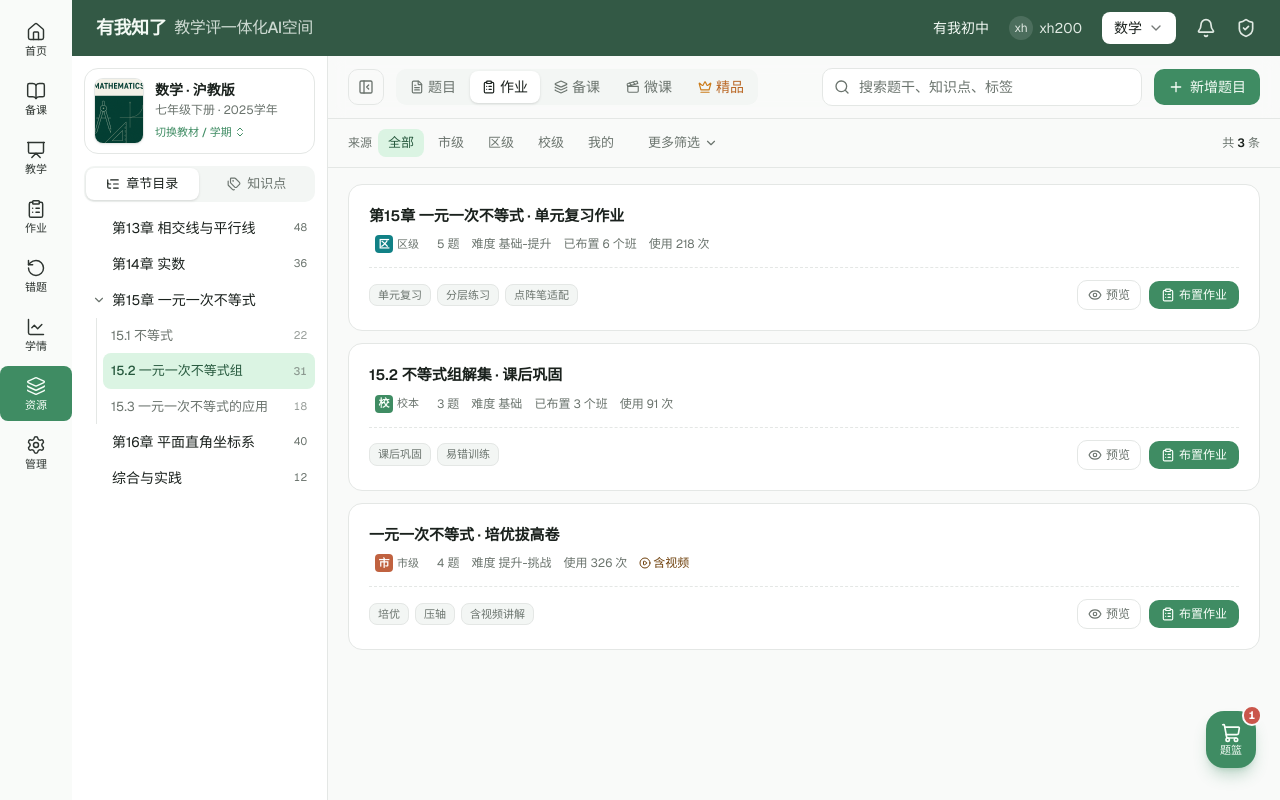
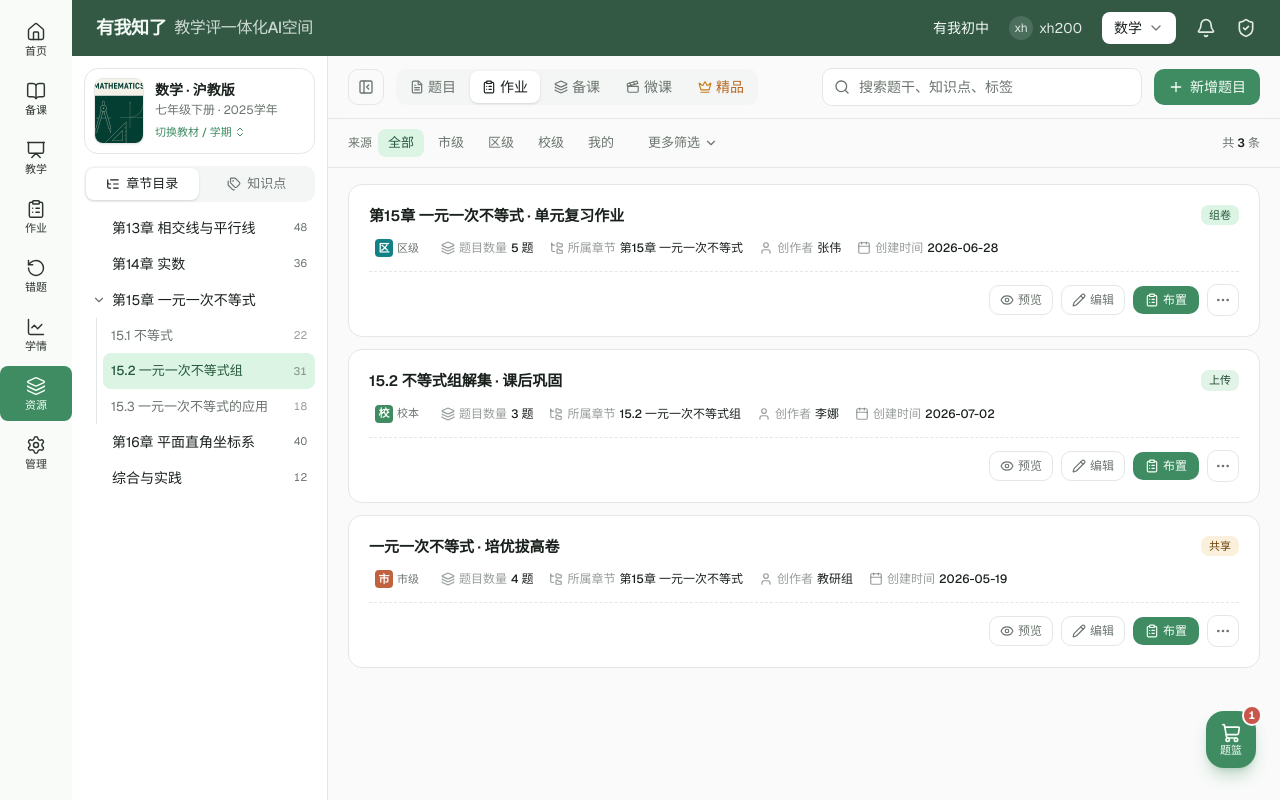
Before and after one commit to kosaxuqasa60-cloud/-project, a Next.js app: page / in a window 1280 px wide. Both pictures are taken after a click on the button "作业". Built offline with nearby package versions, Linux system fonts and the light colour scheme.

Commit message:
feat: enhance resource workbench with new homework data fields and UI refactor
Co-authored-by: kosaxuqasa60-cloud <296071554+kosaxuqasa60-cloud@users.noreply.github.com>

```diff
--- a/components/resource-workbench.tsx
+++ b/components/resource-workbench.tsx
@@ -22,6 +22,14 @@ import {
   Clapperboard,
   Eye,
   ChevronLeft,
+  MoreHorizontal,
+  Pencil,
+  Copy,
+  Share2,
+  ClipboardCheck,
+  Calendar,
+  User,
+  FolderTree,
 } from "lucide-react"
 import { cn } from "@/lib/utils"
 import { ChapterSidebar } from "@/components/chapter-sidebar"
@@ -263,6 +271,7 @@ export const questions: Question[] = [
 ]
 
 /* 其他资源类型数据 */
+type ResSource = "组卷" | "上传" | "共享"
 type ResItem = {
   id: string
   title: string
@@ -274,6 +283,11 @@ type ResItem = {
   /* 试卷/资源包内题目（预览二级页用） */
   qIds?: string[]
   videoCount?: number
+  /* 作业列表展示字段 */
+  source?: ResSource
+  chapter?: string
+  creator?: string
+  createdAt?: string
 }
 
 const homeworkData: ResItem[] = [
@@ -285,6 +299,10 @@ const homeworkData: ResItem[] = [
     tags: ["单元复习", "分层练习", "点阵笔适配"],
     action: "布置作业",
     qIds: ["q1", "q2", "q3", "q4", "q5"],
+    source: "组卷",
+    chapter: "第15章 一元一次不等式",
+    creator: "张伟",
+    createdAt: "2026-06-28",
   },
   {
     id: "hw2",
@@ -294,6 +312,10 @@ const homeworkData: ResItem[] = [
     tags: ["课后巩固", "易错训练"],
     action: "布置作业",
     qIds: ["q2", "q3", "q1"],
+    source: "上传",
+    chapter: "15.2 一元一次不等式组",
+    creator: "李娜",
+    createdAt: "2026-07-02",
   },
   {
     id: "hw3",
@@ -304,6 +326,10 @@ const homeworkData: ResItem[] = [
     action: "布置作业",
     hasVideo: true,
     qIds: ["q4", "q5", "q2", "q1"],
+    source: "共享",
+    chapter: "第15章 一元一次不等式",
+    creator: "教研组",
+    createdAt: "2026-05-19",
   },
 ]
 
@@ -535,7 +561,27 @@ function QuestionCard({
 
         {/* 展开详情：Tab 切换 */}
         {open && (
-          <div className="mt-3 rounded-lg border border-border">
+          <div className="mt-3">
+            <QuestionDetailPanel q={q} tab={tab} onTab={setTab} />
+          </div>
+        )}
+      </div>
+    </article>
+  )
+}
+
+/* 单题详情面板（基本信息 / 系统标注），题库与作业预览共用 */
+function QuestionDetailPanel({
+  q,
+  tab,
+  onTab,
+}: {
+  q: Question
+  tab: "info" | "tags"
+  onTab: (t: "info" | "tags") => void
+}) {
+  return (
+    <div className="rounded-lg border border-border">
       <div className="flex items-center gap-1 border-b border-border px-2 pt-2">
         {[
           { key: "info" as const, label: "基本信息" },
@@ -543,7 +589,7 @@ function QuestionCard({
         ].map((t) => (
           <button
             key={t.key}
-                  onClick={() => setTab(t.key)}
+            onClick={() => onTab(t.key)}
             className={cn(
               "rounded-t-md px-3 py-1.5 text-xs font-medium transition",
               tab === t.key
@@ -572,9 +618,7 @@ function QuestionCard({
               <PlayCircle className="size-5" />
             </div>
             <div className="min-w-0 flex-1">
-                    <p className="truncate text-[13px] font-medium text-foreground">
-                      {q.videoTitle}
-                    </p>
+              <p className="truncate text-[13px] font-medium text-foreground">{q.videoTitle}</p>
               <p className="text-xs text-muted-foreground">讲解视频 · {q.videoDuration}</p>
             </div>
             <button className="rounded-md border border-border bg-card px-2.5 py-1 text-xs font-medium text-brand transition hover:bg-brand-soft">
@@ -591,9 +635,6 @@ function QuestionCard({
         </div>
       )}
     </div>
-        )}
-      </div>
-    </article>
   )
 }
 
@@ -623,6 +664,111 @@ function TagDimension({
         ))}
       </div>
     </div>
+  )
+}
+
+/* ---------------------------- 作业卡片 ---------------------------- */
+
+const sourceStyle: Record<ResSource, string> = {
+  组卷: "bg-brand-soft text-brand-soft-foreground",
+  上传: "bg-accent text-accent-foreground",
+  共享: "bg-warn/20 text-warn-foreground",
+}
+
+function HomeworkCard({ item, onPreview }: { item: ResItem; onPreview: () => void }) {
+  const [menuOpen, setMenuOpen] = useState(false)
+  const qCount = item.qIds?.length ?? 0
+
+  const metaItems: { icon: typeof User; label: string; value: string }[] = [
+    { icon: Layers, label: "题目数量", value: `${qCount} 题` },
+    { icon: FolderTree, label: "所属章节", value: item.chapter ?? "—" },
+    { icon: User, label: "创作者", value: item.creator ?? "—" },
+    { icon: Calendar, label: "创建时间", value: item.createdAt ?? "—" },
+  ]
+
+  const menu: { icon: typeof Trash2; label: string; danger?: boolean }[] = [
+    { icon: Copy, label: "复制" },
+    { icon: Share2, label: "共享" },
+    { icon: ClipboardCheck, label: "评分标准绑定" },
+    { icon: Trash2, label: "删除", danger: true },
+  ]
+
+  return (
+    <article className="rounded-xl border border-border bg-card p-4 transition hover:border-brand/40 hover:shadow-sm sm:p-5">
+      {/* 标题 + 级别 + 来源 */}
+      <div className="flex items-start gap-2">
+        <h3 className="min-w-0 flex-1 text-[15px] font-semibold text-foreground">{item.title}</h3>
+        {item.source && (
+          <span className={cn("shrink-0 rounded-md px-2 py-0.5 text-[11px] font-medium", sourceStyle[item.source])}>
+            {item.source}
+          </span>
+        )}
+      </div>
+
+      {/* 元信息：级别 / 题目数量 / 所属章节 / 创作者 / 创建时间 */}
+      <div className="mt-2.5 flex flex-wrap items-center gap-x-4 gap-y-1.5 text-xs text-muted-foreground">
+        <span className="inline-flex items-center gap-1">
+          <SourceBadge level={item.level} showLabel />
+        </span>
+        {metaItems.map((m) => (
+          <span key={m.label} className="inline-flex items-center gap-1">
+            <m.icon className="size-3.5 text-muted-foreground/70" />
+            <span className="text-muted-foreground/70">{m.label}</span>
+            <span className="font-medium text-foreground">{m.value}</span>
+          </span>
+        ))}
+      </div>
+
+      <div className="my-3 border-t border-dashed border-border" />
+
+      {/* 操作：预览 / 布置 / 编辑 / 更多 */}
+      <div className="flex items-center justify-end gap-2">
+        <button
+          onClick={onPreview}
+          className="inline-flex items-center gap-1 rounded-lg border border-border px-2.5 py-1.5 text-xs font-medium text-muted-foreground transition hover:border-brand/40 hover:text-foreground"
+        >
+          <Eye className="size-3.5" />
+          预览
+        </button>
+        <button className="inline-flex items-center gap-1 rounded-lg border border-border px-2.5 py-1.5 text-xs font-medium text-muted-foreground transition hover:border-brand/40 hover:text-foreground">
+          <Pencil className="size-3.5" />
+          编辑
+        </button>
+        <button className="inline-flex items-center gap-1 rounded-lg bg-brand px-3 py-1.5 text-xs font-medium text-brand-foreground transition hover:opacity-90">
+          <ClipboardList className="size-3.5" />
+          布置
+        </button>
+        <div className="relative">
+          <button
+            onClick={() => setMenuOpen((v) => !v)}
+            aria-label="更多操作"
+            className="inline-flex size-8 items-center justify-center rounded-lg border border-border text-muted-foreground transition hover:border-brand/40 hover:text-foreground"
+          >
+            <MoreHorizontal className="size-4" />
+          </button>
+          {menuOpen && (
+            <>
+              <div className="fixed inset-0 z-20" onClick={() => setMenuOpen(false)} />
+              <div className="absolute right-0 top-full z-30 mt-1 w-40 overflow-hidden rounded-lg border border-border bg-card py-1 shadow-lg">
+                {menu.map((m) => (
+                  <button
+                    key={m.label}
+                    onClick={() => setMenuOpen(false)}
+                    className={cn(
+                      "flex w-full items-center gap-2 px-3 py-2 text-xs font-medium transition hover:bg-muted",
+                      m.danger ? "text-destructive hover:bg-destructive/10" : "text-foreground",
+                    )}
+                  >
+                    <m.icon className="size-3.5" />
+                    {m.label}
+                  </button>
+                ))}
+              </div>
+            </>
+          )}
+        </div>
+      </div>
+    </article>
   )
 }
 
@@ -700,10 +846,14 @@ function ResourceCard({
 function PaperDetail({
   paper,
   premium,
+  selected,
+  onToggle,
   onBack,
 }: {
   paper: ResItem
   premium?: boolean
+  selected: string[]
+  onToggle: (id: string) => void
   onBack: () => void
 }) {
   const papered = (paper.qIds ?? []).map((id) => questions.find((q) => q.id === id)!).filter(Boolean)
@@ -776,18 +926,56 @@ function PaperDetail({
               </h2>
               <div className="flex flex-col gap-3">
                 {g.items.map((q, i) => (
-                  <article key={q.id} className="rounded-xl border border-border bg-card p-4 sm:p-5">
+                  <PaperQuestionCard
+                    key={q.id}
+                    q={q}
+                    index={i + 1}
+                    selected={selected.includes(q.id)}
+                    onToggle={() => onToggle(q.id)}
+                  />
+                ))}
+              </div>
+            </section>
+          ))}
+        </div>
+      </div>
+    </div>
+  )
+}
+
+/* 试卷预览中的单题卡：题干可直接看，展开后与题库单题一致（基本信息 / 系统标注），并可加入题篮 */
+function PaperQuestionCard({
+  q,
+  index,
+  selected,
+  onToggle,
+}: {
+  q: Question
+  index: number
+  selected: boolean
+  onToggle: () => void
+}) {
+  const [open, setOpen] = useState(false)
+  const [tab, setTab] = useState<"info" | "tags">("info")
+
+  return (
+    <article
+      className={cn(
+        "rounded-xl border bg-card p-4 transition sm:p-5",
+        selected ? "border-brand ring-1 ring-brand/30" : "border-border",
+      )}
+    >
       <div className="mb-2 flex flex-wrap items-center gap-2 text-xs">
-                      <span className="font-semibold text-muted-foreground">{i + 1}</span>
+        <span className="font-semibold text-muted-foreground">{index}</span>
+        <span className="rounded bg-brand-soft px-1.5 py-0.5 font-medium text-brand-soft-foreground">{q.qType}</span>
         <SourceBadge level={q.level} />
-                      <span className={cn("rounded px-1.5 py-0.5 font-medium", diffStyle[q.difficulty])}>
-                        {q.difficulty}
-                      </span>
+        <span className={cn("rounded px-1.5 py-0.5 font-medium", diffStyle[q.difficulty])}>{q.difficulty}</span>
         <span className="inline-flex items-center gap-0.5 rounded bg-warn/20 px-1.5 py-0.5 font-medium text-warn-foreground">
           <PlayCircle className="size-3" />
           视频讲解
         </span>
       </div>
+
       <div className="text-[15px] leading-7 text-foreground">{q.stem}</div>
       {q.options && (
         <div className="mt-3 grid grid-cols-1 gap-x-6 gap-y-2 sm:grid-cols-2">
@@ -799,32 +987,37 @@ function PaperDetail({
           ))}
         </div>
       )}
+
       <div className="my-3 border-t border-dashed border-border" />
-                    <div className="flex items-start gap-2 text-sm leading-7">
-                      <span className="shrink-0 font-medium text-brand">【答案】</span>
-                      <div>{q.answer}</div>
-                    </div>
-                    {/* 讲解视频 */}
-                    <div className="mt-3 flex items-center gap-3 rounded-lg bg-muted/60 p-2.5">
-                      <div className="grid size-9 shrink-0 place-items-center rounded-md bg-brand text-brand-foreground">
-                        <PlayCircle className="size-5" />
-                      </div>
-                      <div className="min-w-0 flex-1">
-                        <p className="truncate text-[13px] font-medium text-foreground">{q.videoTitle}</p>
-                        <p className="text-xs text-muted-foreground">讲解视频 · {q.videoDuration}</p>
-                      </div>
-                      <button className="rounded-md border border-border bg-card px-2.5 py-1 text-xs font-medium text-brand transition hover:bg-brand-soft">
-                        播放
+
+      <div className="flex items-center justify-end gap-2">
+        <button
+          onClick={() => setOpen((v) => !v)}
+          className="inline-flex items-center gap-1 rounded-lg border border-border px-2.5 py-1.5 text-xs font-medium text-muted-foreground transition hover:border-brand/40 hover:text-foreground"
+        >
+          <ChevronDown className={cn("size-3.5 transition", open && "rotate-180")} />
+          展开详情
+        </button>
+        <button
+          onClick={onToggle}
+          className={cn(
+            "inline-flex items-center gap-1 rounded-lg px-3 py-1.5 text-xs font-medium transition",
+            selected
+              ? "border border-border bg-card text-muted-foreground hover:border-destructive/40 hover:text-destructive"
+              : "bg-brand text-brand-foreground hover:opacity-90",
+          )}
+        >
+          {selected ? <X className="size-3.5" strokeWidth={2.5} /> : <ShoppingCart className="size-3.5" />}
+          {selected ? "移出" : "加入"}
         </button>
       </div>
+
+      {open && (
+        <div className="mt-3">
+          <QuestionDetailPanel q={q} tab={tab} onTab={setTab} />
+        </div>
+      )}
     </article>
-                ))}
-              </div>
-            </section>
-          ))}
-        </div>
-      </div>
-    </div>
   )
 }
 
@@ -871,7 +1064,7 @@ export function ResourceWorkbench() {
           ? microData
           : premiumData
 
-  /* 组卷 / 生成练习：全屏接管，隐藏应用左侧导航与顶栏 */
+  /* 组卷 / 生成练习��全屏接管，隐藏应用左侧导航与顶栏 */
   if (composing) {
     return (
       <div className="fixed inset-0 z-50 bg-background">
@@ -902,6 +1095,8 @@ export function ResourceWorkbench() {
           <PaperDetail
             paper={previewPaper}
             premium={isPremium}
+            selected={selected}
+            onToggle={toggle}
             onBack={() => setPreviewPaper(null)}
           />
         ) : (
@@ -1064,12 +1259,16 @@ export function ResourceWorkbench() {
             </div>
           ) : (
             <div className="flex flex-col gap-3">
-              {otherData.map((item) => (
+              {resourceType === "作业"
+                ? otherData.map((item) => (
+                    <HomeworkCard key={item.id} item={item} onPreview={() => setPreviewPaper(item)} />
+                  ))
+                : otherData.map((item) => (
                     <ResourceCard
                       key={item.id}
                       item={item}
                       premium={isPremium}
-                  canPreview={resourceType === "作业" || isPremium}
+                      canPreview={isPremium}
                       onPreview={() => setPreviewPaper(item)}
                     />
                   ))}
```
Lines whose indentation alone changed are shown as unchanged.
